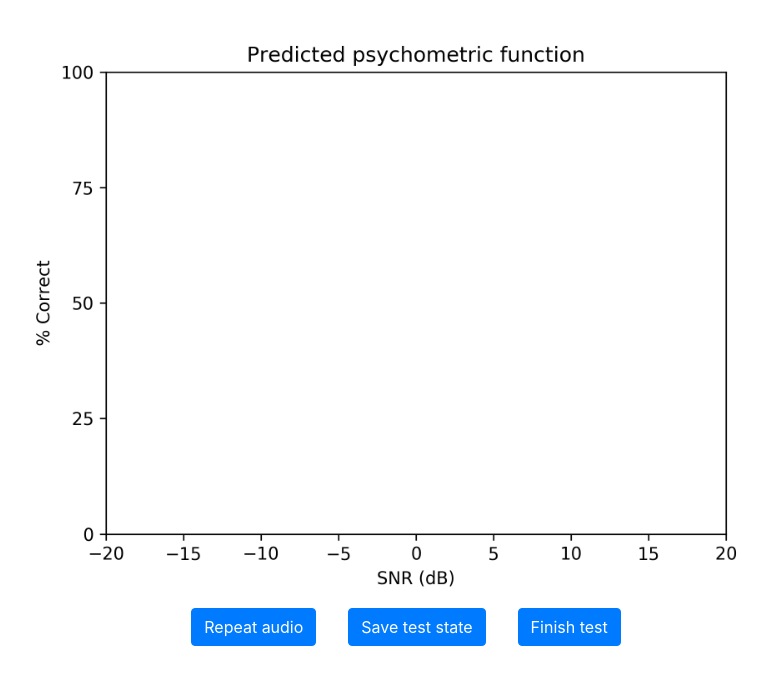
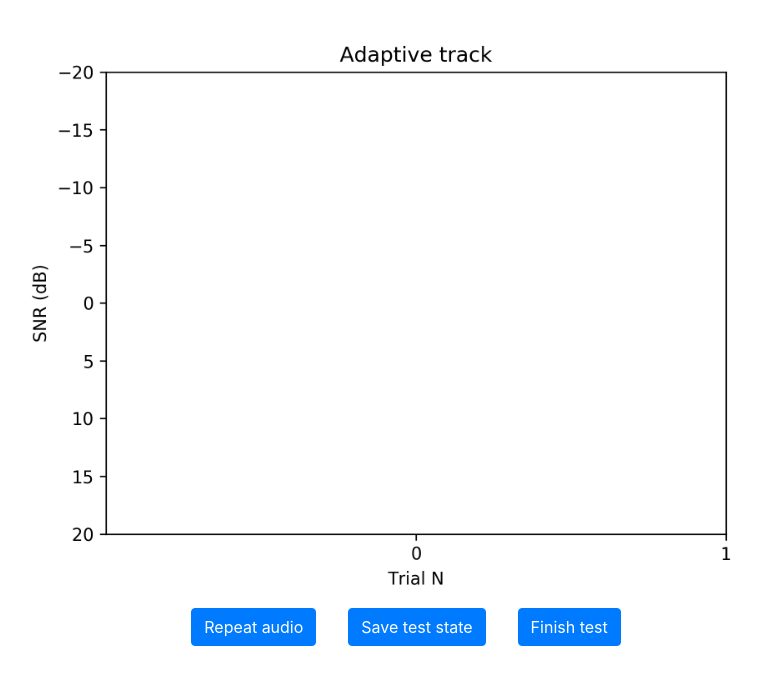
Before and after one commit to Pezz89/BPLabs, a Flask app: page /matrix_test/clinician/control in a window 1280 px wide. Shown: the part 56-741 px from the top of the page, without its empty margins (234-1001 px from the left). Run offline with Flask 2, Linux system fonts and the light colour scheme; some libraries are stand-ins or nearby versions.

Commit message:
Added ttles to default plots

```diff
--- a/templates/mat_test_clinician_end.html
+++ b/templates/mat_test_clinician_end.html
@@ -4,7 +4,7 @@
     <div class="container p-0">
         <div class="row">
             <div class="col p-0 m-0">
-                <img id="mat_plot" src="/static/default_plot.png" width="100%"/>
+                <img id="mat_plot" src="/static/default_adaptive_plot.png" width="100%"/>
             </div>
             <div class="col p-0 m-0">
                 <img id="mle_plot" src="/static/default_mle_plot.png" width="100%"/>
--- a/templates/mat_test_clinician_view.html
+++ b/templates/mat_test_clinician_view.html
@@ -2,7 +2,7 @@
 {% block content %}
 <div>
     <div style="height: 75%;">
-        <img id="mat_plot" class="center" src="/static/default_plot.png"/>
+        <img id="mat_plot" class="center" src="/static/default_adaptive_plot.png"/>
     </div>
     <div class="d-flex justify-content-center mt-2" role="group">
         <button type="button" id="mat-repeat" class="btn btn-primary mx-3">Repeat audio</button>
```
Also changed, not shown: static/default_adaptive_plot.png (added), static/default_mle_plot.png, static/default_plot.png (deleted).
